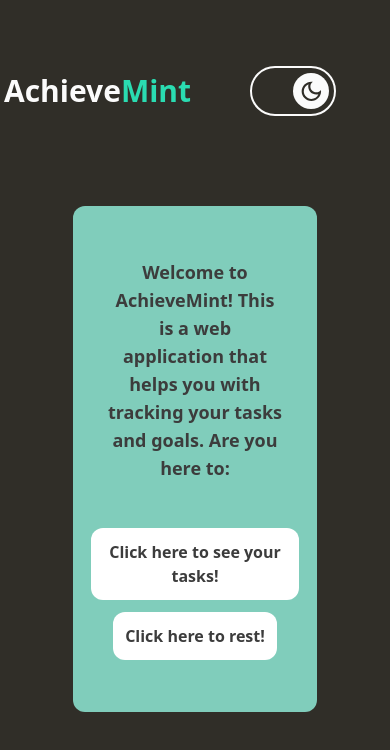
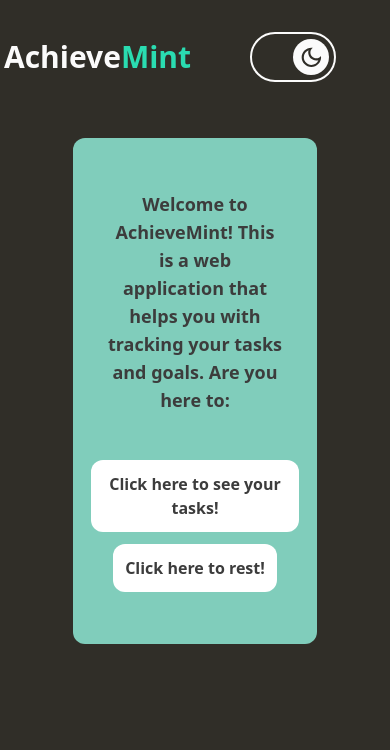
Before and after one commit to devsoc-unsw/trainee-saturn-24t1, a React (Create React App) app in the folder frontend/: page / in a window 390 px wide. Shown: the top 750 px of the page. Built offline with nearby package versions, Linux system fonts and the light colour scheme.

Commit message:
added responsiveness to Landing and Todo

```diff
--- a/frontend/src/screens/Landing.js
+++ b/frontend/src/screens/Landing.js
@@ -14,7 +14,7 @@ function Landing({ isDarkMode, handleModeChange }) {
         ? "p-2 bg-[#302E28] items-center text-center h-screen w-full align-middle "
         : "p-2 bg-[#FFFDEE] items-center text-center h-screen w-full align-middle"}>
       <div id="header" className="static w-screen grid sm:grid-cols-3 grid-cols-2 m-2 py-4 place-items-center
-        justify-around mb-10 min-h-[150px]">
+        justify-around mb-10 sm:mb-0 sm:min-h-[150px]">
         <div className="text-3xl font-bold">
           <span className={
             isDarkMode === true
--- a/frontend/src/screens/Todo.js
+++ b/frontend/src/screens/Todo.js
@@ -24,7 +24,7 @@ function Todo({ isDarkMode, handleModeChange }) {
         : "flex flex-col place-items-center w-full p-2 bg-[#FFFDEE]"
     } >
       <div id="header" className="static w-screen grid sm:grid-cols-3 grid-cols-2 m-2 py-4 place-items-center
-        justify-around mb-10 min-h-[150px]">
+        justify-around sm:min-h-[150px]">
         <div className="text-3xl font-bold">
           <span className={
             isDarkMode === true
@@ -33,9 +33,7 @@ function Todo({ isDarkMode, handleModeChange }) {
           {/* <img src=""></img> */}
         </div>
 
-        <div id="quotes" className="max-h-[150px] sm:col-auto sm:order-none order-last col-span-2 sm:p-0 p-5">
-          {/* quotes pop up when you finish a task will later implement
-              prop so that quote shows up once a button is clicked */}
+        <div id="quotes" className="max-h-[150px] sm:col-auto hidden sm:flex">
           <PopUpQuotes isDarkMode={isDarkMode} />
         </div>
 
```
